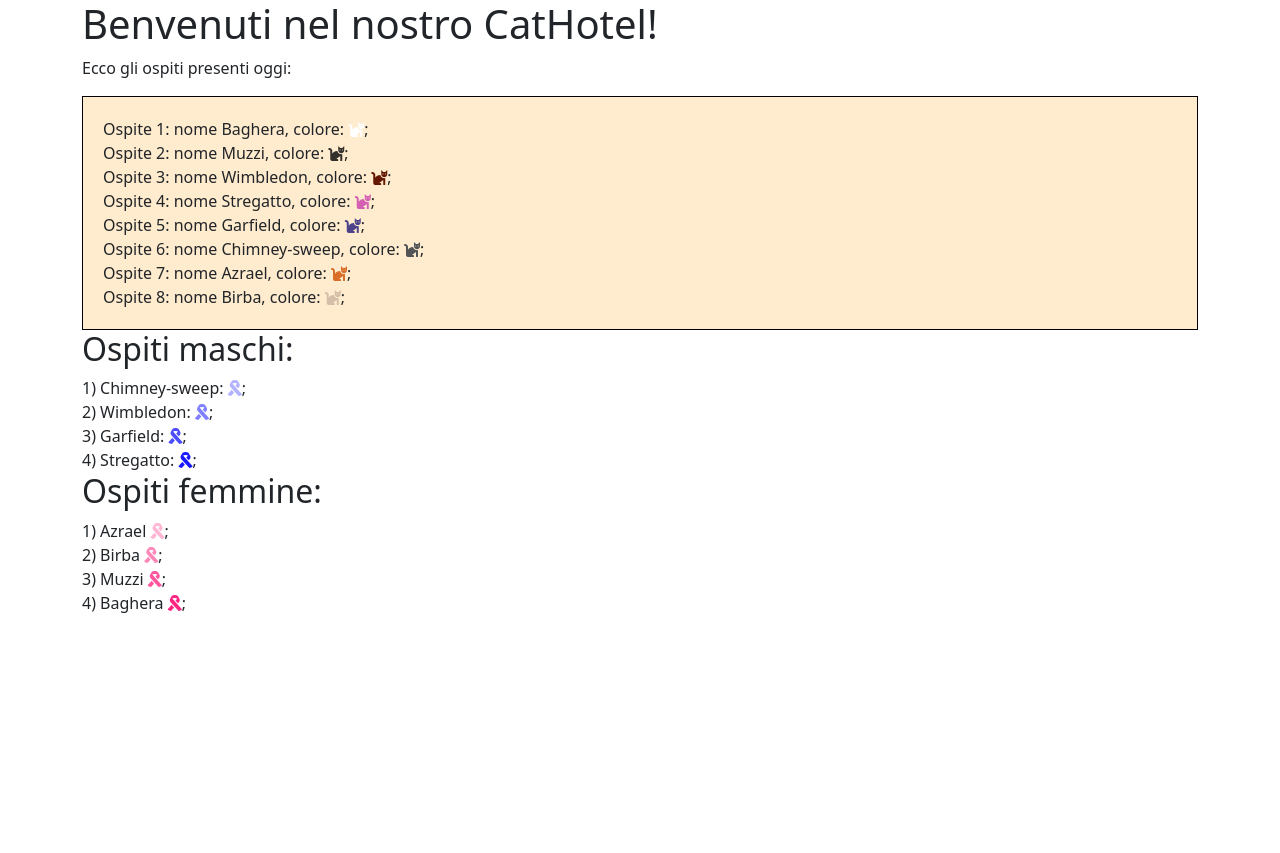
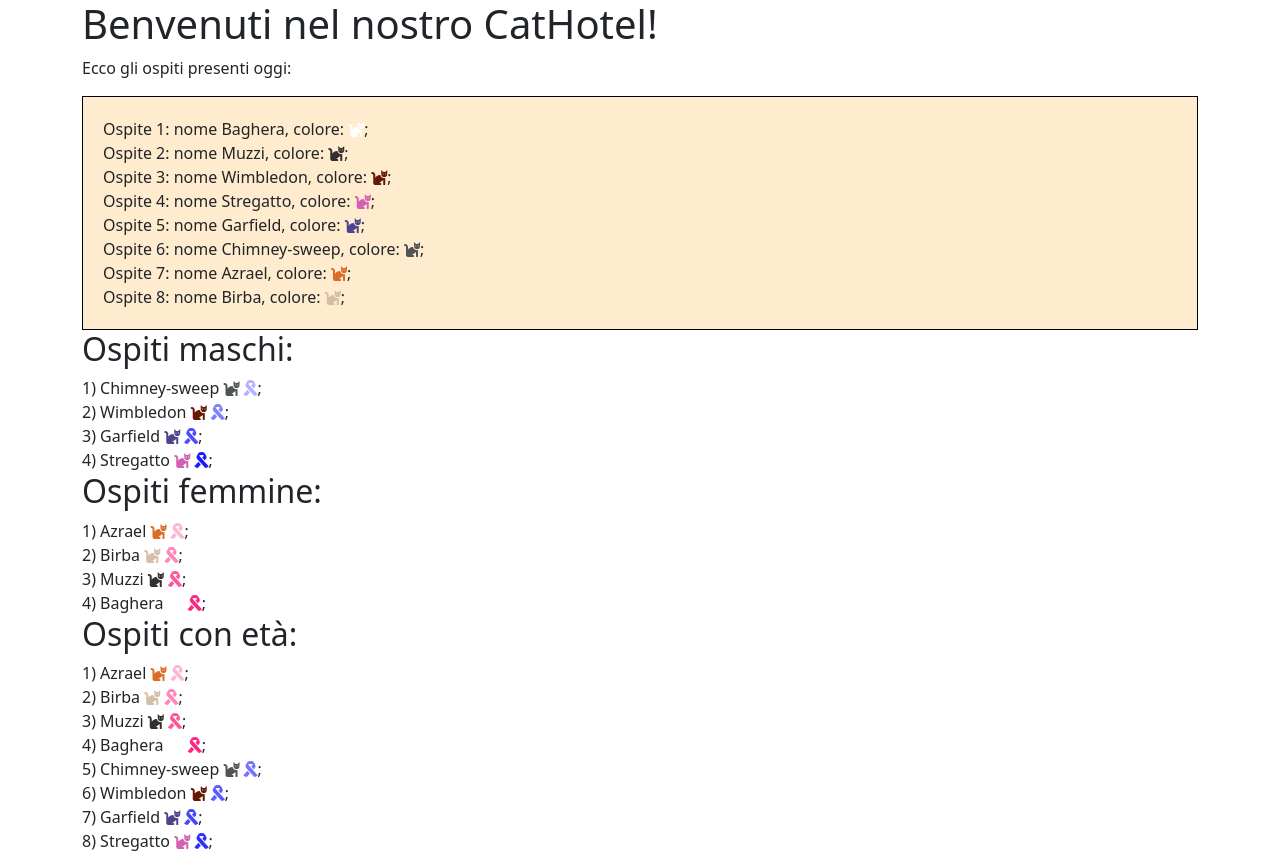
Before and after one commit to RedMadda/js-es6-cats, a plain HTML site: page index.html in a window 1280 px wide. Before the commit the page ends 800 px from the top, so only its background shows below. Drawn offline with nearby package versions, Linux system fonts and the light colour scheme.

Commit message:
con opacità, non sicura se legale

```diff
--- a/index.html
+++ b/index.html
@@ -27,6 +27,9 @@
 
             <h2>Ospiti femmine:</h2>
             <div id="femmine"></div>
+
+            <h2>Ospiti con età:</h2>
+            <div id="tutti"></div>
     </div>
     <!-- /container -->
     <script src="https://cdn.jsdelivr.net/npm/bootstrap@5.0.1/dist/js/bootstrap.bundle.min.js" integrity="sha384-gtEjrD/SeCtmISkJkNUaaKMoLD0//ElJ19smozuHV6z3Iehds+3Ulb9Bn9Plx0x4" crossorigin="anonymous"></script>
--- a/js/script.js
+++ b/js/script.js
@@ -98,7 +98,7 @@ maschi.forEach((gatto, i)=>{
     aFio += 2;
     colFiocMasc = "rgba(0,0,255," + aFio / 10 + ")";
     // console.log(colFiocMasc);
-    document.getElementById("maschi").innerHTML += i+1 + ") " + gatto.nome + ": <i class='fas fa-ribbon' style='color:" + colFiocMasc + "'></i>; </br>";
+    document.getElementById("maschi").innerHTML += i+1 + ") " + gatto.nome + " <i class='fas fa-cat' style='color:" + gatto.colore +"'></i> <i class='fas fa-ribbon' style='color:" + colFiocMasc + "'></i>; </br>";
 
 });
 
@@ -120,31 +120,30 @@ let colFiocFem;
 aFio = 1;
 
 femmine.forEach((gatta, i) => {
-console.log(aFio);
+// console.log(aFio);
     aFio += 2;
     colFiocFem = "rgba(255,13,116," + aFio / 10 + ");";
-    console.log(colFiocFem);
+    // console.log(colFiocFem);
     document.getElementById("femmine").innerHTML += `
-    ${i+1}) ${gatta.nome} <i class='fas fa-ribbon' style='color:${colFiocFem}'></i>; </br>
+    ${i+1}) ${gatta.nome} <i class='fas fa-cat' style='color:${gatta.colore}'></i> <i class='fas fa-ribbon' style='color:${colFiocFem}'></i>; </br>
     `
 });
 
+// Milestone 3 Creare un nuovo array con prima tutti i gattini femmina e poi tutti i gattini maschio, inserendo solamente nome, colore e opacità del fiocco per ogni gatto.
 
+const femMasc = [...femmine,...maschi];
 
+ aFio = 1;
+ aFioMas = 1;
 
+femMasc.forEach((gatto, i) => {
+    aFio += 2;
+    aFioMas +=0.9;
+    colFiocFem = "rgba(255,13,116," + aFio / 10 + ");";
 
-
-
-
-
-
-
-
-
-
-
-
-
-
-
-// Milestone 3 Creare un nuovo array con prima tutti i gattini femmina e poi tutti i gattini maschio, inserendo solamente nome, colore e opacità del fiocco per ogni gatto.
+    colFiocMasc = "rgba(0,0,255," + aFioMas / 10 + ")";
+    console.log("Mas: ", colFiocMasc);
+    // console.log("Fem: "+ colFiocFem);
+    document.getElementById("tutti").innerHTML += `
+    ${i+1}) ${gatto.nome} <i class='fas fa-cat' style='color:${gatto.colore}'></i> <i class='fas fa-ribbon' style='color:${(gatto.sesso == "m") ? colFiocMasc : colFiocFem}'></i>; </br>`
+});
```
